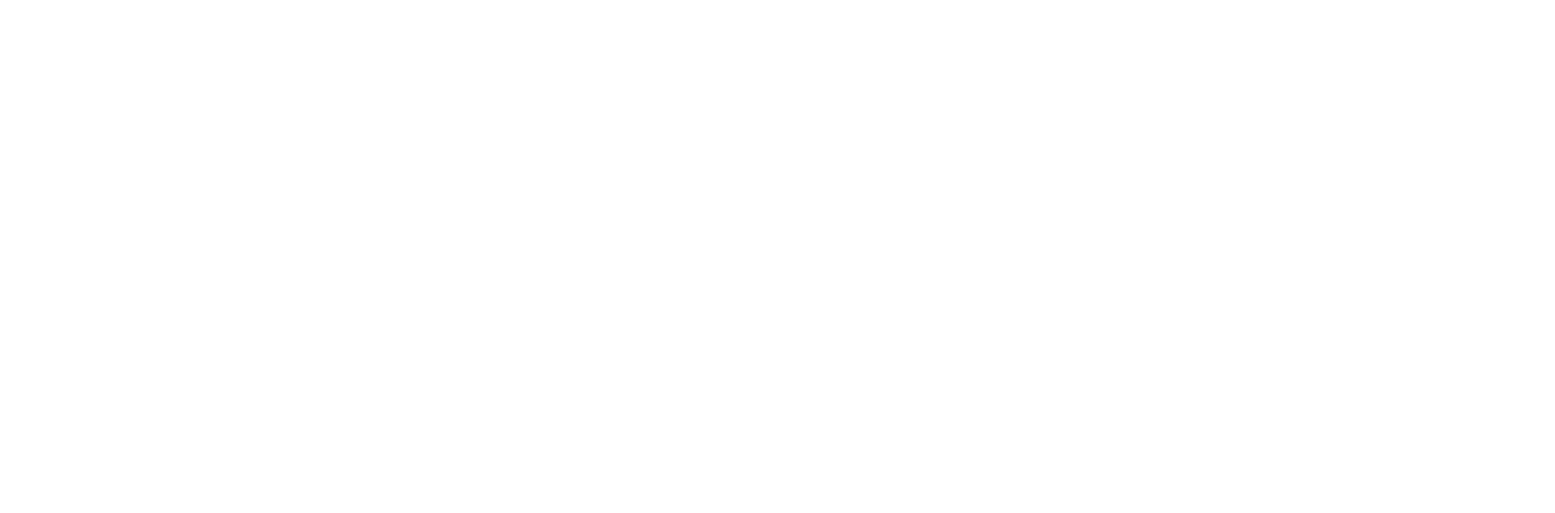
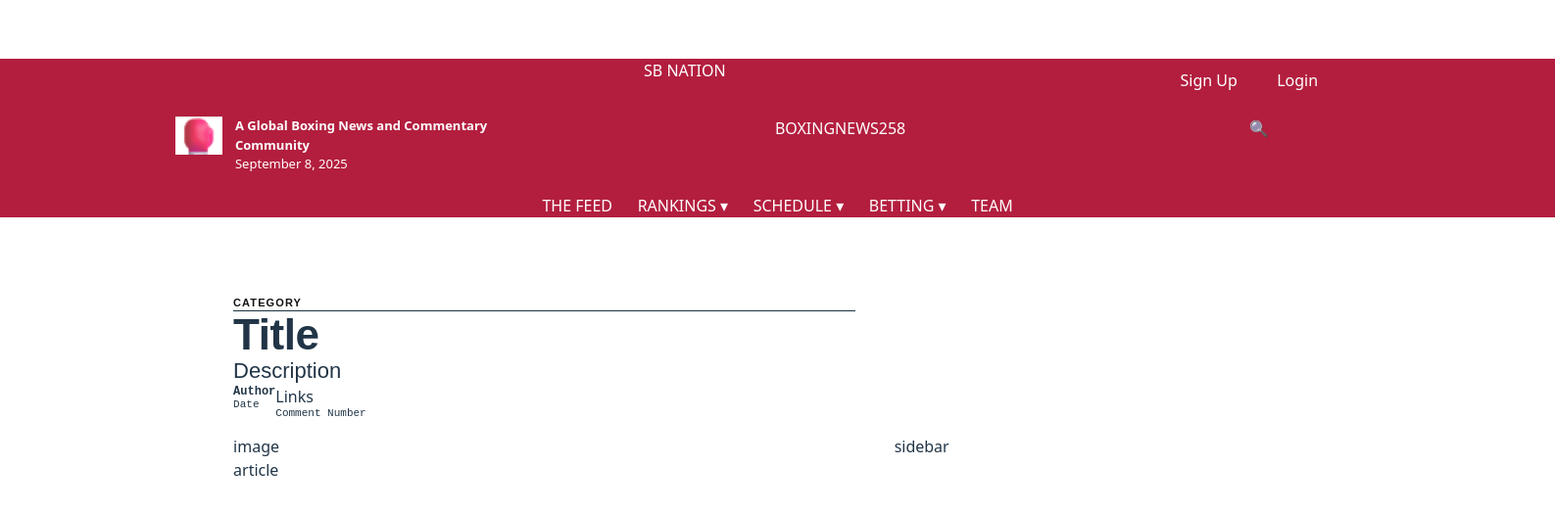
Before and after one commit to franklinwangg/BoxingNews258Redesign, a React (Vite) app: page /post/1 in a window 1280 px wide. Before the commit this address had no page. Shown: the part 124-648 px from the top of the page at 98% size, 1587 px wide, since content can reach past the window. Built offline with nearby package versions, Linux system fonts and the light colour scheme.

Commit message:
made basic post styling template

```diff
--- a/src/App.jsx
+++ b/src/App.jsx
@@ -4,6 +4,7 @@ import Login from "./pages/Login/Login";
 import SignUp from "./pages/SignUp/SignUp";
 import { BrowserRouter, Routes, Route } from "react-router-dom";
 import PostsProvider from "./contexts/PostsProvider";
+import Post from "./pages/Post/Post";
 
 const App = () => {
   return (
@@ -14,7 +15,7 @@ const App = () => {
           <Route path="/" element={<Homepage />} />
           <Route path="/login" element={<Login />} />
           <Route path="/sign-up" element={<SignUp />} />
-          {/* <Route path="/post/:id" element={<Post />} /> */}
+          <Route path="/post/:id" element={<Post />} />
         </Routes>
       </PostsProvider>
     </BrowserRouter>
--- a/src/pages/Post/Post.css
+++ b/src/pages/Post/Post.css
@@ -0,0 +1,74 @@
+/* Inline | http://localhost:5173/post/1 */
+
+.post__header {
+  width: 40%;
+  margin-left: 15%;
+  margin-top: 5%;
+  display: flex;
+  flex-direction: column;
+}
+
+.post__meta {
+  display: flex;
+  flex-direction: row;
+}
+
+.post__category {
+  /* }: ; */
+  font: 700 11px/120% "__DrukText_7ca309", "__DrukText_Fallback_7ca309", Arial,
+    sans-serif, Arial, sans-serif;
+  letter-spacing: 0.1em;
+  text-transform: uppercase;
+  background-color: transparent;
+  border-width: 0 0 1px 0;
+  border-style: solid;
+  border-color: #1a3340;
+  border-radius: 0px;
+  padding: 1px 0px;
+  color: #131313;
+}
+
+.post__title {
+  display: block;
+  font: 700 44px/110% "__DrukText_7ca309", "__DrukText_Fallback_7ca309", Arial,
+    sans-serif, Arial, sans-serif;
+  letter-spacing: -0.01em;
+}
+
+.post__description {
+  display: block;
+  font: 400 22px/120% "__IBMPlexSans_1445fd", "__IBMPlexSans_Fallback_1445fd",
+    Arial, sans-serif, Arial, sans-serif;
+  letter-spacing: 0px;
+}
+
+.post__author {
+  font: 700 12px/120% "__IBM_Plex_Mono_11c30a",
+    "__IBM_Plex_Mono_Fallback_11c30a", "Courier New", monospace;
+  letter-spacing: 0px;
+  text-transform: none;
+}
+
+.post__date {
+  font: 400 11px/110% "__IBM_Plex_Mono_11c30a",
+    "__IBM_Plex_Mono_Fallback_11c30a", "Courier New", monospace;
+  text-transform: none;
+  letter-spacing: 0px;
+}
+
+.post__commentnumber {
+  font: 500 11px/100% "__IBM_Plex_Mono_11c30a",
+    "__IBM_Plex_Mono_Fallback_11c30a", "Courier New", monospace;
+  letter-spacing: 0px;
+  text-transform: none;
+}
+
+.post__body {
+  display: flex;
+  margin-left: 15%;
+  margin-top: 2vh;
+}
+
+.post__image-and-article {
+  width: 50%;
+}
--- a/src/pages/Post/Post.jsx
+++ b/src/pages/Post/Post.jsx
@@ -1,7 +1,43 @@
 import React from "react";
+import HeaderBar from "../../components/HeaderBar";
+import "./Post.css";
 
 const Post = () => {
-  return <div></div>;
+  console.log("post");
+  return (
+    <>
+      <header>
+        <HeaderBar></HeaderBar>
+      </header>
+      <main>
+        <article className="post">
+          <header className="post__header">
+            <div className="post__category">Category</div>
+            <div className="post__title">Title</div>
+            <div className="post__description">Description</div>
+            <div className="post__meta">
+              <div className="post__author-date">
+                <div className="post__author">Author</div>
+                <div className="post__date">Date</div>
+              </div>
+              <div className="post__links-commentnumber">
+                <div className="post__links">Links</div>
+                <div className="post__commentnumber">Comment Number</div>
+              </div>
+            </div>
+          </header>
+
+          <div className="post__body">
+            <div className="post__image-and-article">
+              <div className="post__image">image</div>
+              <div className="post__article">article</div>
+            </div>
+            <div className="post__sidebar">sidebar</div>
+          </div>
+        </article>
+      </main>
+    </>
+  );
 };
 
 export default Post;
```
